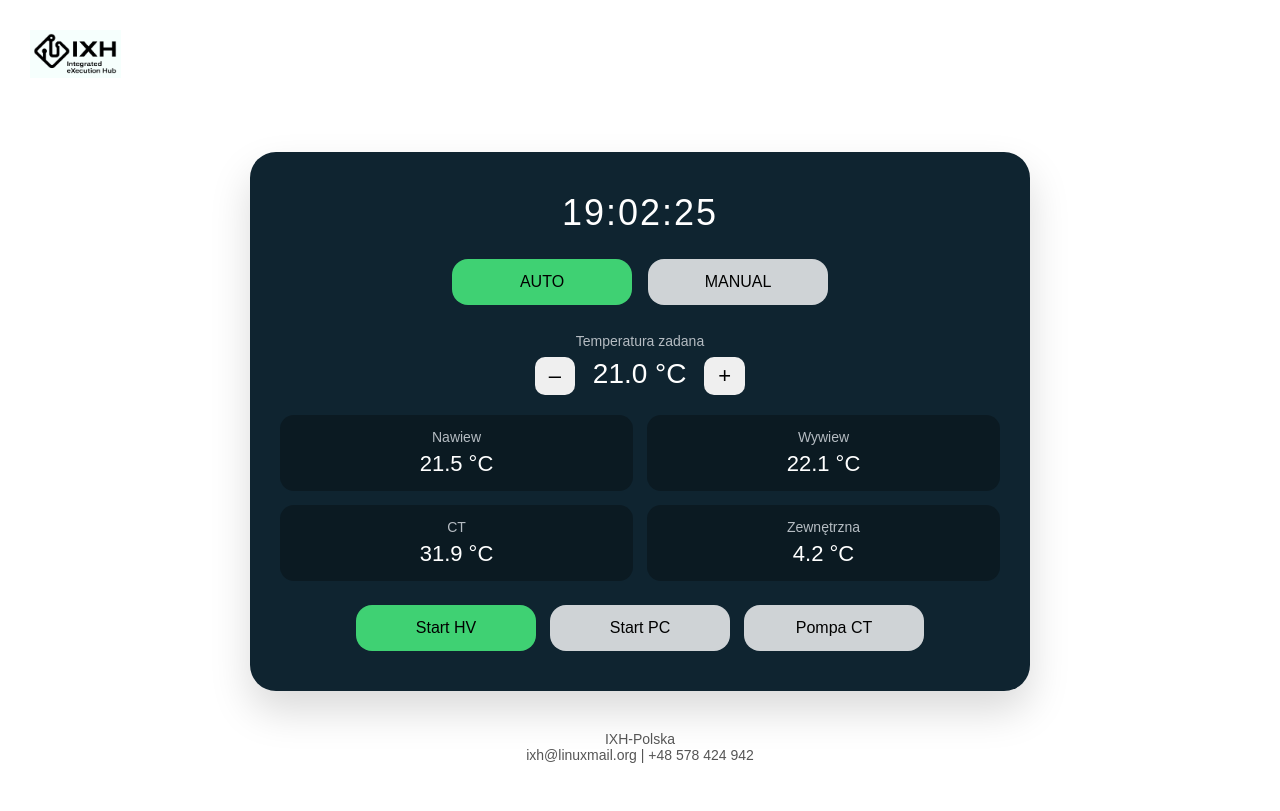
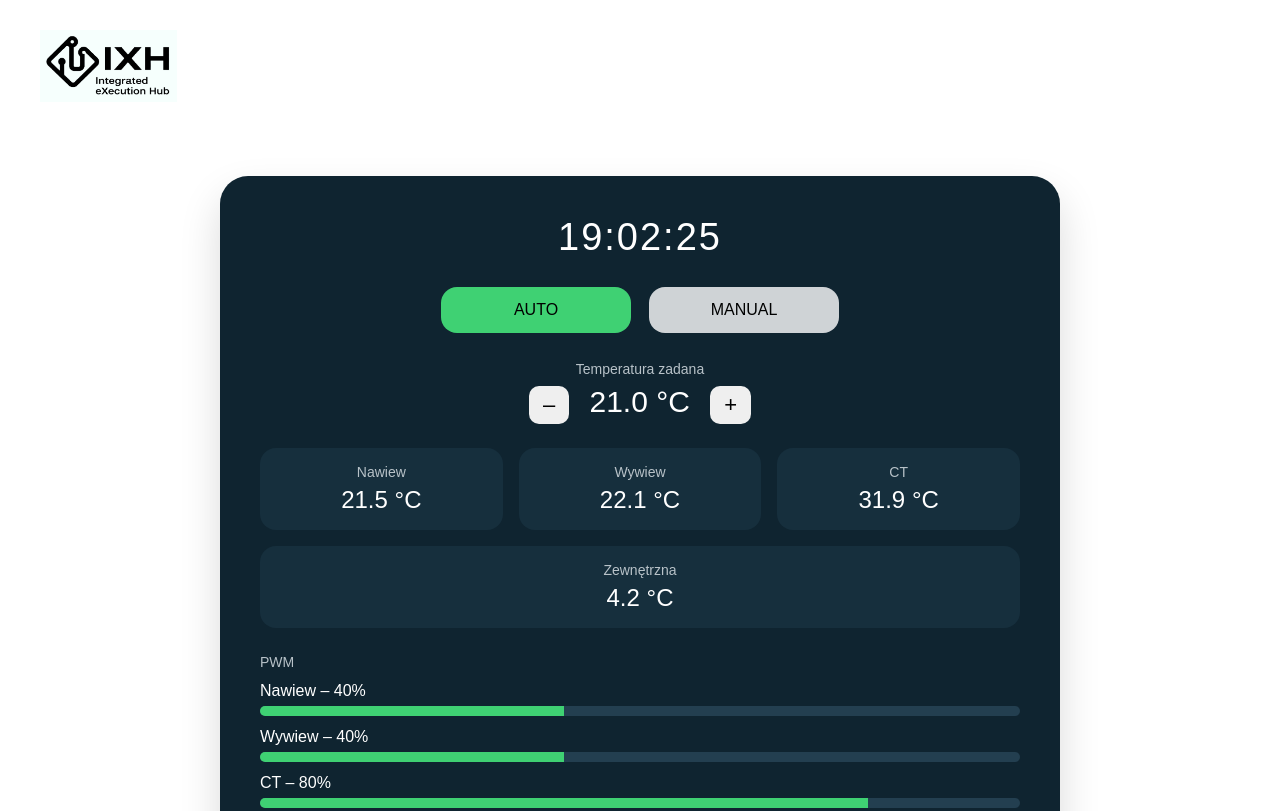
Before and after one commit to robert-polska/IXH-Zawodzie, a plain HTML site: page index.html in a window 1280 px wide. Shown: the top 811 px of the page. Drawn offline with Linux system fonts and the light colour scheme.

Commit message:
index.html

```diff
--- a/index.html
+++ b/index.html
@@ -9,61 +9,59 @@
 :root{
   --bg:#ffffff;
   --card:#0f2430;
+  --panel:#162f3d;
   --btn:#cfd3d6;
   --btn-active:#3fd173;
   --text:#ffffff;
-  --muted:#b5bcc2;
+  --muted:#b8c2c8;
 }
 
 body{
   margin:0;
   background:var(--bg);
   font-family:Arial, Helvetica, sans-serif;
-  color:#000;
-  text-align:center;
 }
 
 header{
-  padding:30px;
-  text-align:left;
+  padding:30px 40px;
 }
 
 header img{
-  height:48px;
+  height:72px;
 }
 
 .card{
-  max-width:720px;
+  max-width:760px;
   margin:40px auto;
   background:var(--card);
-  border-radius:26px;
-  padding:40px 30px;
+  border-radius:28px;
+  padding:40px;
   color:var(--text);
   box-shadow:0 20px 40px rgba(0,0,0,.15);
 }
 
 .time{
-  font-size:36px;
-  margin-bottom:25px;
+  font-size:38px;
+  text-align:center;
+  margin-bottom:28px;
   letter-spacing:2px;
 }
 
 .row{
   display:flex;
   justify-content:center;
-  gap:16px;
+  gap:18px;
   flex-wrap:wrap;
 }
 
 .btn{
-  min-width:140px;
+  min-width:150px;
   padding:14px 20px;
   border-radius:16px;
   background:var(--btn);
   color:#000;
+  text-align:center;
   cursor:pointer;
-  user-select:none;
-  font-size:16px;
 }
 
 .btn.active{
@@ -72,6 +70,7 @@ header img{
 
 .section{
   margin-top:28px;
+  text-align:center;
 }
 
 .label{
@@ -81,13 +80,13 @@ header img{
 }
 
 .setpoint{
-  font-size:28px;
+  font-size:30px;
 }
 
 .setpoint button{
   font-size:22px;
   padding:6px 14px;
-  margin:0 10px;
+  margin:0 12px;
   border-radius:10px;
   border:none;
   cursor:pointer;
@@ -95,15 +94,16 @@ header img{
 
 .temps{
   display:grid;
-  grid-template-columns:repeat(2,1fr);
-  gap:14px;
-  margin-top:20px;
+  grid-template-columns:repeat(3,1fr);
+  gap:16px;
+  margin-top:24px;
 }
 
 .temp{
-  background:#0b1a22;
-  border-radius:14px;
-  padding:14px;
+  background:var(--panel);
+  border-radius:16px;
+  padding:16px;
+  text-align:center;
 }
 
 .temp .name{
@@ -112,22 +112,49 @@ header img{
 }
 
 .temp .val{
-  font-size:22px;
+  font-size:24px;
   margin-top:6px;
+}
+
+.temp.out{
+  margin-top:16px;
+}
+
+.pwm{
+  margin-top:26px;
+}
+
+.pwm-row{
+  margin-top:12px;
+}
+
+.bar{
+  height:10px;
+  background:#233f50;
+  border-radius:10px;
+  overflow:hidden;
+  margin-top:6px;
+}
+
+.bar span{
+  display:block;
+  height:100%;
+  background:var(--btn-active);
 }
 
 .relays{
   display:flex;
-  gap:14px;
-  margin-top:24px;
+  gap:16px;
+  justify-content:center;
+  margin-top:32px;
   flex-wrap:wrap;
-  justify-content:center;
 }
 
 footer{
+  text-align:center;
   margin:40px 0 20px;
+  color:#555;
   font-size:14px;
-  color:#555;
 }
 </style>
 </head>
@@ -135,7 +162,7 @@ footer{
 <body>
 
 <header>
-  <img src="logo.png" alt="IXH logo">
+  <img src="logo.png" alt="IXH">
 </header>
 
 <div class="card">
@@ -144,33 +171,54 @@ footer{
 
   <!-- MODE -->
   <div class="row">
-    <div class="btn active" id="btnAuto">AUTO</div>
-    <div class="btn" id="btnManual">MANUAL</div>
+    <div class="btn active">AUTO</div>
+    <div class="btn">MANUAL</div>
   </div>
 
   <!-- SETPOINT -->
   <div class="section">
     <div class="label">Temperatura zadana</div>
     <div class="setpoint">
-      <button onclick="adj(-0.5)">–</button>
-      <span id="tzad">21.0 °C</span>
-      <button onclick="adj(0.5)">+</button>
+      <button>–</button>
+      21.0 °C
+      <button>+</button>
     </div>
   </div>
 
-  <!-- TEMPERATURES -->
-  <div class="section temps">
-    <div class="temp"><div class="name">Nawiew</div><div class="val" id="tN">21.5 °C</div></div>
-    <div class="temp"><div class="name">Wywiew</div><div class="val" id="tW">22.1 °C</div></div>
-    <div class="temp"><div class="name">CT</div><div class="val" id="tC">31.9 °C</div></div>
-    <div class="temp"><div class="name">Zewnętrzna</div><div class="val" id="tO">4.2 °C</div></div>
+  <!-- TEMPS -->
+  <div class="temps">
+    <div class="temp"><div class="name">Nawiew</div><div class="val">21.5 °C</div></div>
+    <div class="temp"><div class="name">Wywiew</div><div class="val">22.1 °C</div></div>
+    <div class="temp"><div class="name">CT</div><div class="val">31.9 °C</div></div>
+  </div>
+
+  <div class="temp out">
+    <div class="name">Zewnętrzna</div>
+    <div class="val">4.2 °C</div>
+  </div>
+
+  <!-- PWM -->
+  <div class="pwm">
+    <div class="label">PWM</div>
+
+    <div class="pwm-row">Nawiew – 40%
+      <div class="bar"><span style="width:40%"></span></div>
+    </div>
+
+    <div class="pwm-row">Wywiew – 40%
+      <div class="bar"><span style="width:40%"></span></div>
+    </div>
+
+    <div class="pwm-row">CT – 80%
+      <div class="bar"><span style="width:80%"></span></div>
+    </div>
   </div>
 
   <!-- RELAYS -->
-  <div class="section relays">
-    <div class="btn active" id="r1">Start HV</div>
-    <div class="btn" id="r2">Start PC</div>
-    <div class="btn" id="r3">Pompa CT</div>
+  <div class="relays">
+    <div class="btn active">Start HV</div>
+    <div class="btn">Start PC</div>
+    <div class="btn">Pompa CT</div>
   </div>
 
 </div>
@@ -181,55 +229,10 @@ footer{
 </footer>
 
 <script>
-/* ===== MOCK STATE ===== */
-let state = {
-  mode:'AUTO',
-  tZad:21.0,
-  tN:21.5,
-  tW:22.1,
-  tC:31.9,
-  tO:4.2,
-  r1:true,
-  r2:false,
-  r3:false
-};
-
-/* CLOCK */
 setInterval(()=>{
-  const d=new Date();
-  clock.innerHTML=d.toLocaleTimeString('pl-PL');
+  document.getElementById("clock").innerHTML =
+    new Date().toLocaleTimeString("pl-PL");
 },1000);
-
-/* MODE */
-btnAuto.onclick=()=>setMode('AUTO');
-btnManual.onclick=()=>setMode('MANUAL');
-
-function setMode(m){
-  state.mode=m;
-  btnAuto.classList.toggle('active',m==='AUTO');
-  btnManual.classList.toggle('active',m==='MANUAL');
-}
-
-/* SETPOINT */
-function adj(v){
-  state.tZad=Math.min(30,Math.max(18,state.tZad+v));
-  render();
-}
-
-/* RENDER */
-function render(){
-  tzad.innerHTML=state.tZad.toFixed(1)+' °C';
-  tN.innerHTML=state.tN+' °C';
-  tW.innerHTML=state.tW+' °C';
-  tC.innerHTML=state.tC+' °C';
-  tO.innerHTML=state.tO+' °C';
-
-  r1.classList.toggle('active',state.r1);
-  r2.classList.toggle('active',state.r2);
-  r3.classList.toggle('active',state.r3);
-}
-
-render();
 </script>
 
 </body>
```
